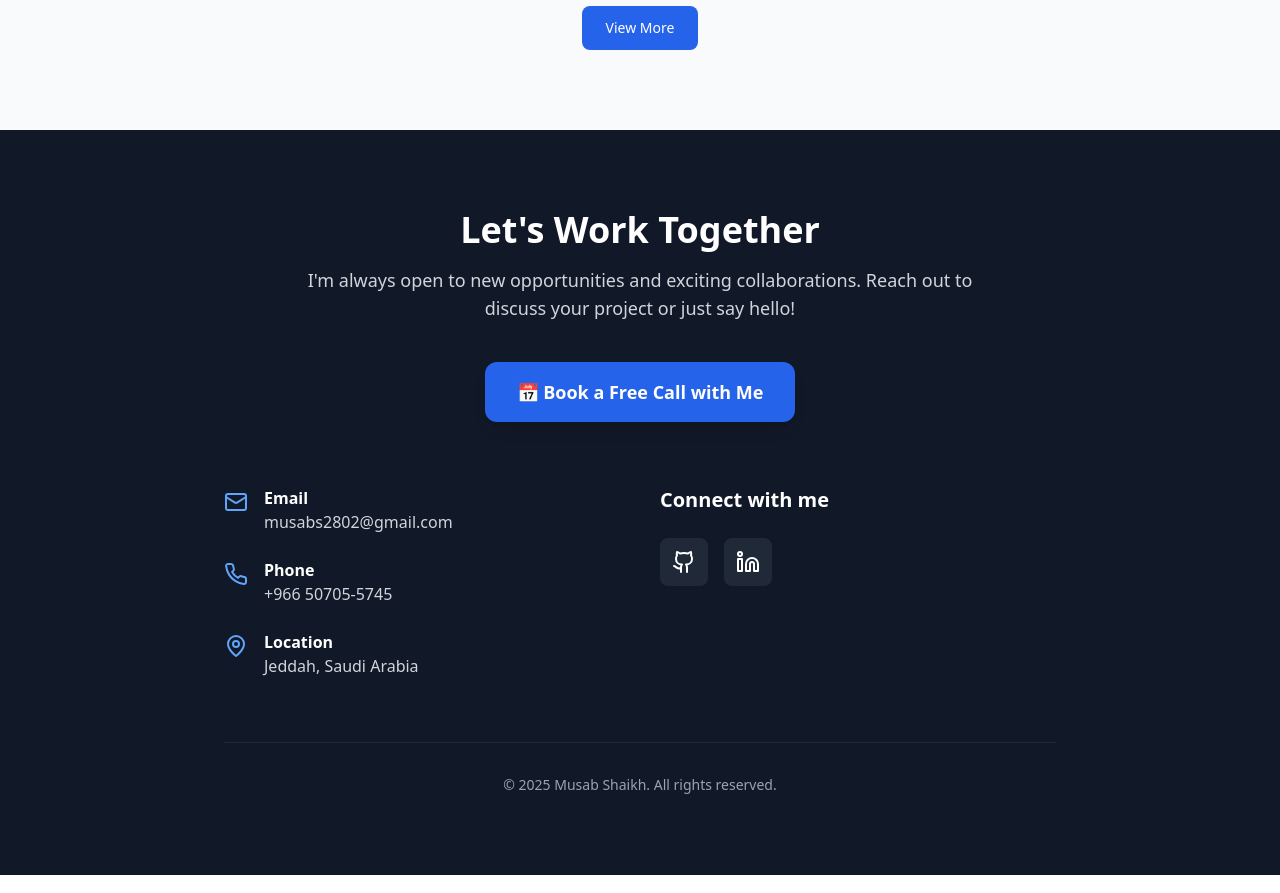
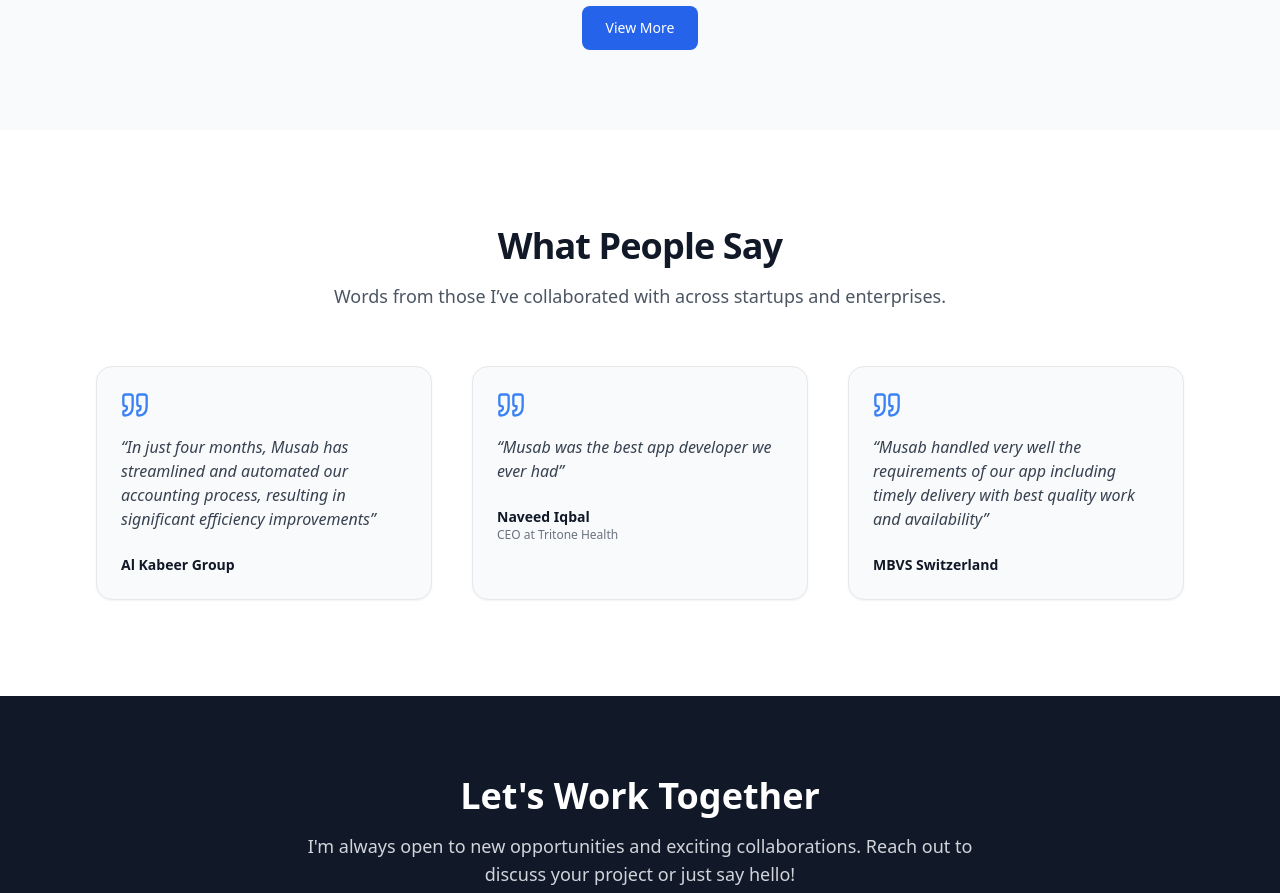
Before and after one commit to Musabs2802/musab-portfolio, a React (Vite) app: page / in a window 1280 px wide. Shown: the part 2200-3093 px from the top of the page. Built offline with nearby package versions, Linux system fonts and the light colour scheme; the HTML template or start-up script is replaced by a standard one.

Commit message:
feat: testimonials

```diff
--- a/index.html
+++ b/index.html
@@ -4,7 +4,7 @@
     <meta charset="UTF-8" />
     <link rel="icon" type="image/svg+xml" href="/vite.svg" />
     <meta name="viewport" content="width=device-width, initial-scale=1.0" />
-    <title>Modern Portfolio Website for Musab Shaikh</title>
+    <title>Musab - Software Engineer | Data Scientist</title>
   </head>
   <body>
     <div id="root"></div>
--- /dev/null
+++ b/src/components/Testimonials.tsx
@@ -0,0 +1,36 @@
+import React from 'react';
+import { Quote } from 'lucide-react';
+import testimonialData from '../data/testimonial.data';
+
+const Testimonials: React.FC = () => {
+  return (
+    <section className="py-24 bg-white text-gray-900">
+      <div className="max-w-6xl mx-auto px-4 sm:px-6 lg:px-8 text-center">
+        <h2 className="text-4xl font-extrabold tracking-tight mb-4">What People Say</h2>
+        <p className="text-lg text-gray-600 mb-14 max-w-2xl mx-auto">
+          Words from those I’ve collaborated with across startups and enterprises.
+        </p>
+
+        <div className="grid gap-10 sm:grid-cols-2 md:grid-cols-3">
+          {testimonialData.map((testimonial, index) => (
+            <figure
+              key={index}
+              className="bg-gray-50 p-6 rounded-2xl border shadow-sm hover:shadow-lg transition duration-300 text-left"
+            >
+              <Quote className="text-blue-500 mb-4" size={28} />
+              <blockquote className="text-gray-700 italic mb-6">
+                “{testimonial.message}”
+              </blockquote>
+              <figcaption>
+                <div className="text-sm font-semibold">{testimonial.name}</div>
+                <div className="text-xs text-gray-500">{testimonial.role}</div>
+              </figcaption>
+            </figure>
+          ))}
+        </div>
+      </div>
+    </section>
+  );
+};
+
+export default Testimonials;
--- /dev/null
+++ b/src/data/testimonial.data.ts
@@ -0,0 +1,22 @@
+const testimonialData = [
+  {
+    name: 'Al Kabeer Group',
+    role: '',
+    message:
+      "In just four months, Musab has streamlined and automated our accounting process, resulting in significant efficiency improvements",
+  },
+  {
+    name: 'Naveed Iqbal',
+    role: 'CEO at Tritone Health',
+    message:
+      "Musab was the best app developer we ever had",
+  },
+  {
+    name: 'MBVS Switzerland',
+    role: '',
+    message:
+      'Musab handled very well the requirements of our app including timely delivery with best quality work and availability',
+  },
+];
+
+export default testimonialData;
--- a/src/pages/Home.tsx
+++ b/src/pages/Home.tsx
@@ -2,10 +2,9 @@
 import React from 'react';
 import Hero from '../components/Hero';
 import Technologies from '../components/Technologies';
-import Experience from '../components/Experience';
-import PersonalProjects from '../components/Projects';
 import Contact from '../components/Contact';
 import ClientProjects from '../components/Works';
+import Testimonials from '../components/Testimonials';
 
 const Home: React.FC = () => {
   return (
@@ -13,6 +12,7 @@ const Home: React.FC = () => {
       <Hero />
       <Technologies />
       <ClientProjects />
+      <Testimonials />
       <Contact />
     </main>
   );
```
